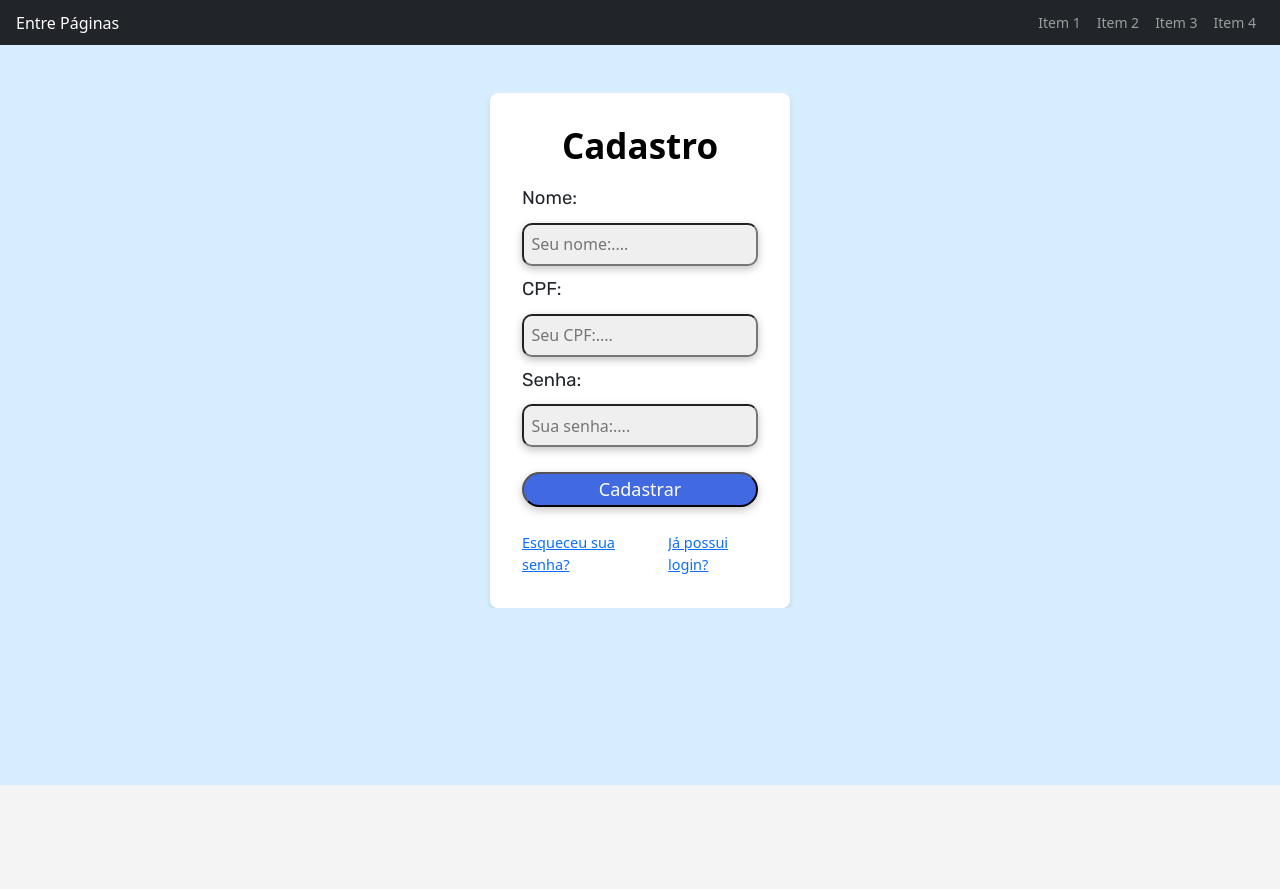
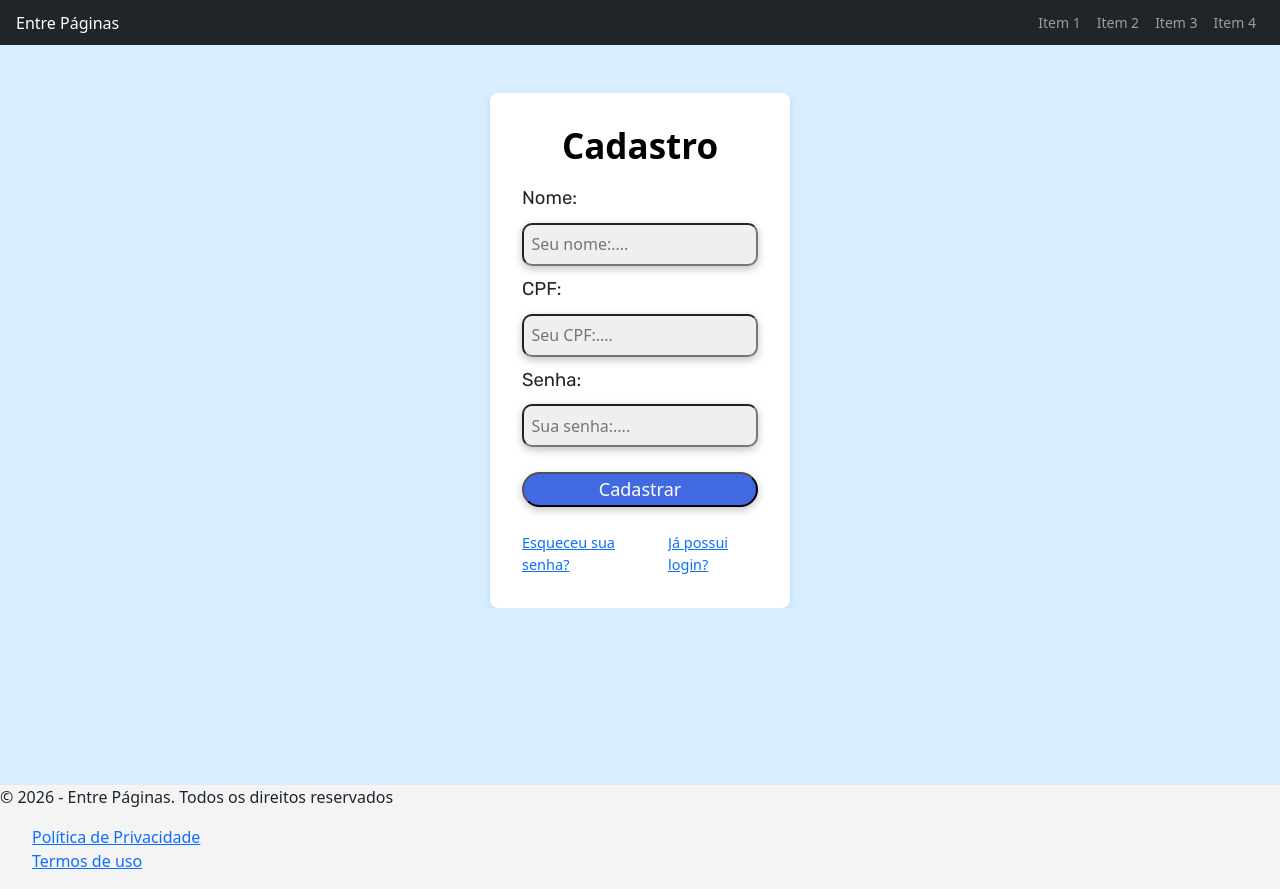
Before and after one commit to nathandacunha/projetoEntrePaginas, a React app in the folder frontend/: page / in a window 1280 px wide. Before the commit the page ends 800 px from the top, so only its background shows below. Built offline with nearby package versions, Linux system fonts and the light colour scheme; the HTML template or start-up script is replaced by a standard one.

Commit message:
feat(frontend): adiciona o componente rodapé

```diff
--- a/frontend/src/App.jsx
+++ b/frontend/src/App.jsx
@@ -1,6 +1,7 @@
 import '../src/styles/App.css';
 import NavBar from './components/NavBar';
 import Cadastro from './pages/Cadastro';
+import Footer from './components/Footer';
 
 function App() {
   return (
@@ -10,6 +11,9 @@ function App() {
         <Cadastro titulo = "formulario_cadastro">
         </Cadastro>
       </main>
+      <footer>
+        <Footer titulo = "footer_cadastro"></Footer>
+      </footer>
     </>
   );
 }
--- /dev/null
+++ b/frontend/src/components/Footer.jsx
@@ -0,0 +1,13 @@
+function Footer() {
+    return (
+        <footer className = "App-Footer">
+            <p>© 2026 - Entre Páginas. Todos os direitos reservados</p>
+            <ul>
+                <li><a href="#">Política de Privacidade</a></li>
+                <li><a href="#">Termos de uso</a></li>
+            </ul>
+        </footer>
+    );
+}
+
+export default Footer;
```
